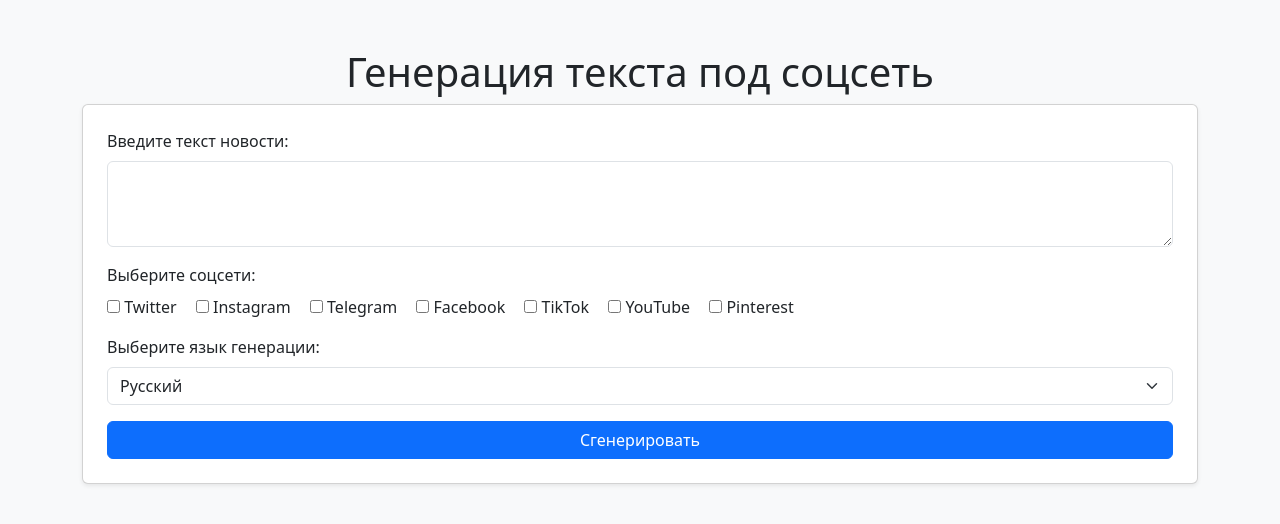
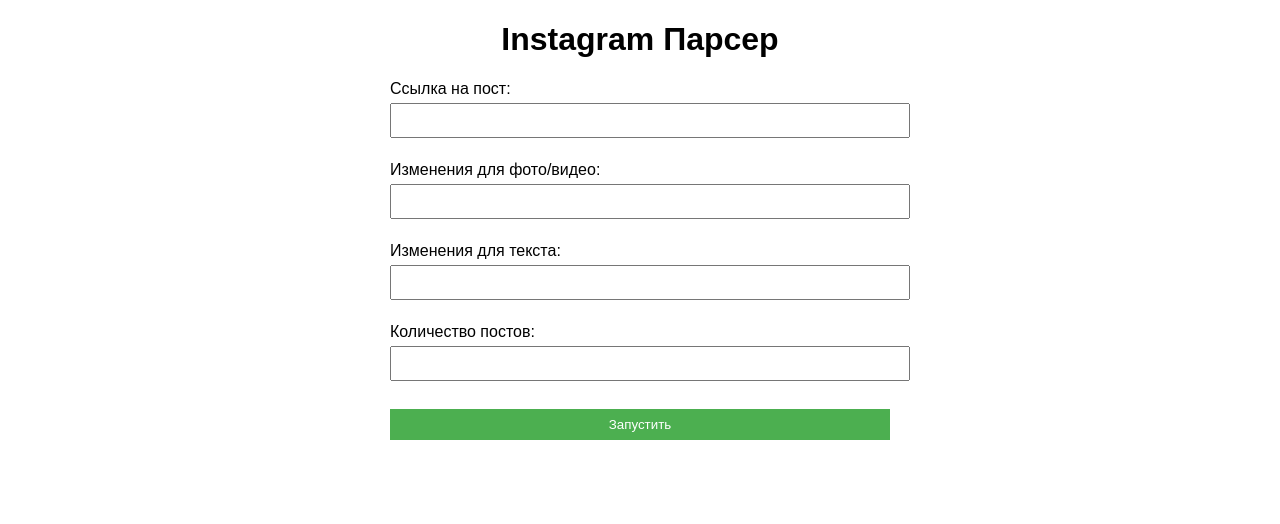
Before and after one commit to KostyaLKE/bot-generator, a Flask app: page / in a window 1280 px wide. Shown: the top 524 px of the page. Run offline with Flask 3, Linux system fonts and the light colour scheme.

Commit message:
Update index.html

```diff
--- a/templates/index.html
+++ b/templates/index.html
@@ -2,89 +2,45 @@
 <html lang="ru">
 <head>
     <meta charset="UTF-8">
-    <meta name="viewport" content="width=device-width, initial-scale=1.0">
-    <title>Генерация текста</title>
-    <link href="https://cdn.jsdelivr.net/npm/bootstrap@5.3.0/dist/css/bootstrap.min.css" rel="stylesheet">
-    <style>
-      .copy-button {
-        cursor: pointer;
-      }
-      .platform-checkboxes label {
-        margin-right: 15px;
-      }
-      /* Убираем стили для спиннера */
-    </style>
+    <title>Instagram Парсер</title>
+    <link rel="stylesheet" href="/static/style.css">
 </head>
-<body class="bg-light">
-    <div class="container mt-5">
-        <h1 class="text-center">Генерация текста под соцсеть</h1>
-        <div class="card shadow-sm p-4">
-            <form method="post">
-                <div class="mb-3">
-                    <label for="news_text" class="form-label">Введите текст новости:</label>
-                    <textarea class="form-control" id="news_text" name="news_text" rows="3" required></textarea>
-                </div>
-                <div class="mb-3 platform-checkboxes">
-                    <label class="form-label">Выберите соцсети:</label><br>
-                    <label><input type="checkbox" name="platforms" value="twitter"> Twitter</label>
-                    <label><input type="checkbox" name="platforms" value="instagram"> Instagram</label>
-                    <label><input type="checkbox" name="platforms" value="telegram"> Telegram</label>
-                    <label><input type="checkbox" name="platforms" value="facebook"> Facebook</label>
-                    <label><input type="checkbox" name="platforms" value="tiktok"> TikTok</label>
-                    <label><input type="checkbox" name="platforms" value="youtube"> YouTube</label>
-                    <label><input type="checkbox" name="platforms" value="pinterest"> Pinterest</label>
-                </div>
+<body>
+    <h1>Instagram Парсер</h1>
+    <form method="POST">
+        <label>Ссылка на пост:</label><br>
+        <input type="text" name="url" required><br><br>
 
-                <div class="mb-3">
-                    <label for="output_language" class="form-label">Выберите язык генерации:</label>
-                    <select class="form-select" id="output_language" name="output_language">
-                        <option value="ru">Русский</option>
-                        <option value="uk">Украинский</option>
-                        <option value="en">Английский</option>
-                    </select>
-                </div>
+        <label>Изменения для фото/видео:</label><br>
+        <input type="text" name="changes" required><br><br>
 
-                <button type="submit" class="btn btn-primary w-100">Сгенерировать</button>
+        <label>Изменения для текста:</label><br>
+        <input type="text" name="text_changes" required><br><br>
 
-            </form>
-        </div>
+        <label>Количество постов:</label><br>
+        <input type="number" name="num_posts" min="1" required><br><br>
 
-        {% with messages = get_flashed_messages(with_categories=true) %}
-          {% if messages %}
-            {% for category, message in messages %}
-              <div class="alert alert-{{ category }} mt-4" role="alert">
-                {{ message }}
-              </div>
-            {% endfor %}
-          {% endif %}
-        {% endwith %}
+        <button type="submit">Запустить</button>
+    </form>
 
-        {% if generated_texts %}
-            {% for platform, result in generated_texts.items() %}
-                <div class="alert alert-success mt-4" role="alert">
-                    <h5>Результат для {{ platform }}:</h5>
-                    <p>{{ result.text }}</p>
-                    <button class="btn btn-secondary btn-sm copy-button" onclick="copyToClipboard('{{ result.text }}')">
-                        Копировать
-                    </button>
-                    {% if result.warning %}
-                        <p class="text-warning">{{ result.warning }}</p>
-                    {% endif %}
-                </div>
-            {% endfor %}
-        {% endif %}
-    </div>
+    {% if error %}
+        <p style="color: red;">{{ error }}</p>
+    {% endif %}
 
-    <script>
-      function copyToClipboard(text) {
-        navigator.clipboard.writeText(text).then(function() {
-          alert('Текст скопирован!');
-        }, function() {
-          alert('Не удалось скопировать текст.');
-        });
-      }
-
-      // Убираем скрипт, который показывал спиннер
-    </script>
+    {% if results %}
+        <h2>Результаты:</h2>
+        {% for path, text in results %}
+            <div>
+                <p>{{ text }}</p>
+                {% if path.endswith('.jpg') %}
+                    <img src="/{{ path }}" width="300">
+                {% elif path.endswith('.mp4') %}
+                    <video width="300" controls>
+                        <source src="/{{ path }}" type="video/mp4">
+                    </video>
+                {% endif %}
+            </div>
+        {% endfor %}
+    {% endif %}
 </body>
 </html>
```
